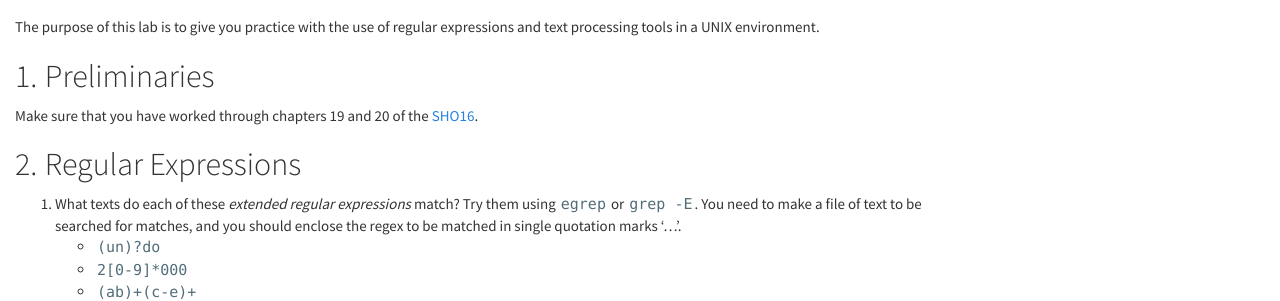
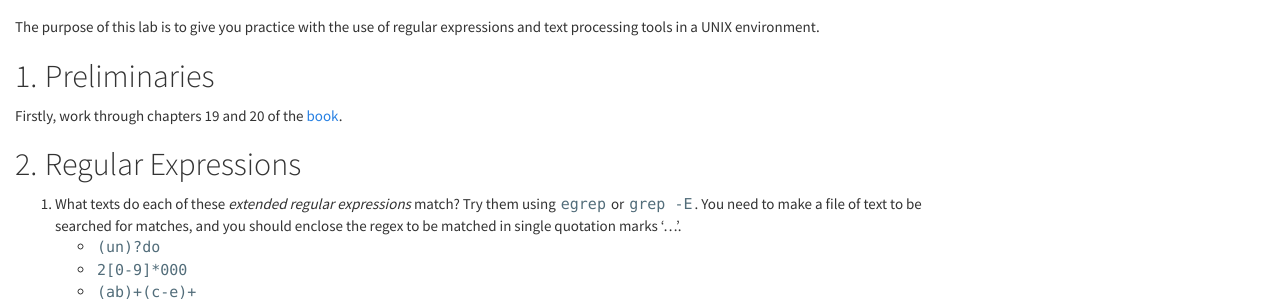
Before and after one commit to wkz20042008/kf4005, a Jekyll site: the page built from L10.md, in a window 1280 px wide. Shown: the part 517-818 px from the top of the page. Built offline with Jekyll 4.4.1, drawn with Linux system fonts in a browser that asks for light colours; nearby versions of some CDN libraries.

Commit message:
Update L10.md

```diff
--- a/L10.md
+++ b/L10.md
@@ -10,7 +10,7 @@
 
 ## Preliminaries
 
-Make sure that you have worked through chapters 19 and 20 of the [SHO16](http://hesabu.net/kf4005/assets/ra/TLCL.pdf).
+Firstly, work through chapters 19 and 20 of the [book](https://wkz20042008.github.io/kf4005/assets/ra/TLCL.pdf).
 
 ## Regular Expressions
 
```
